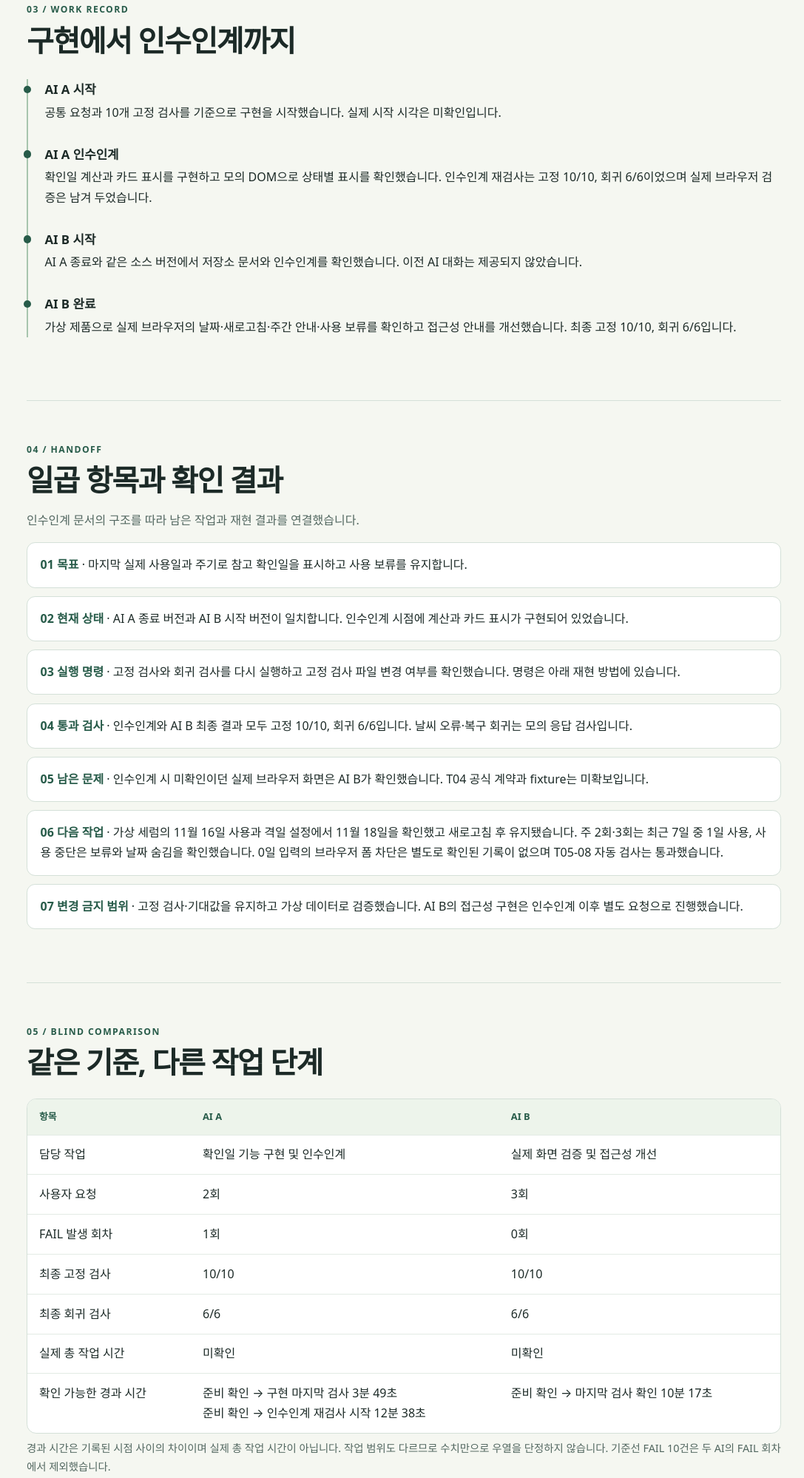
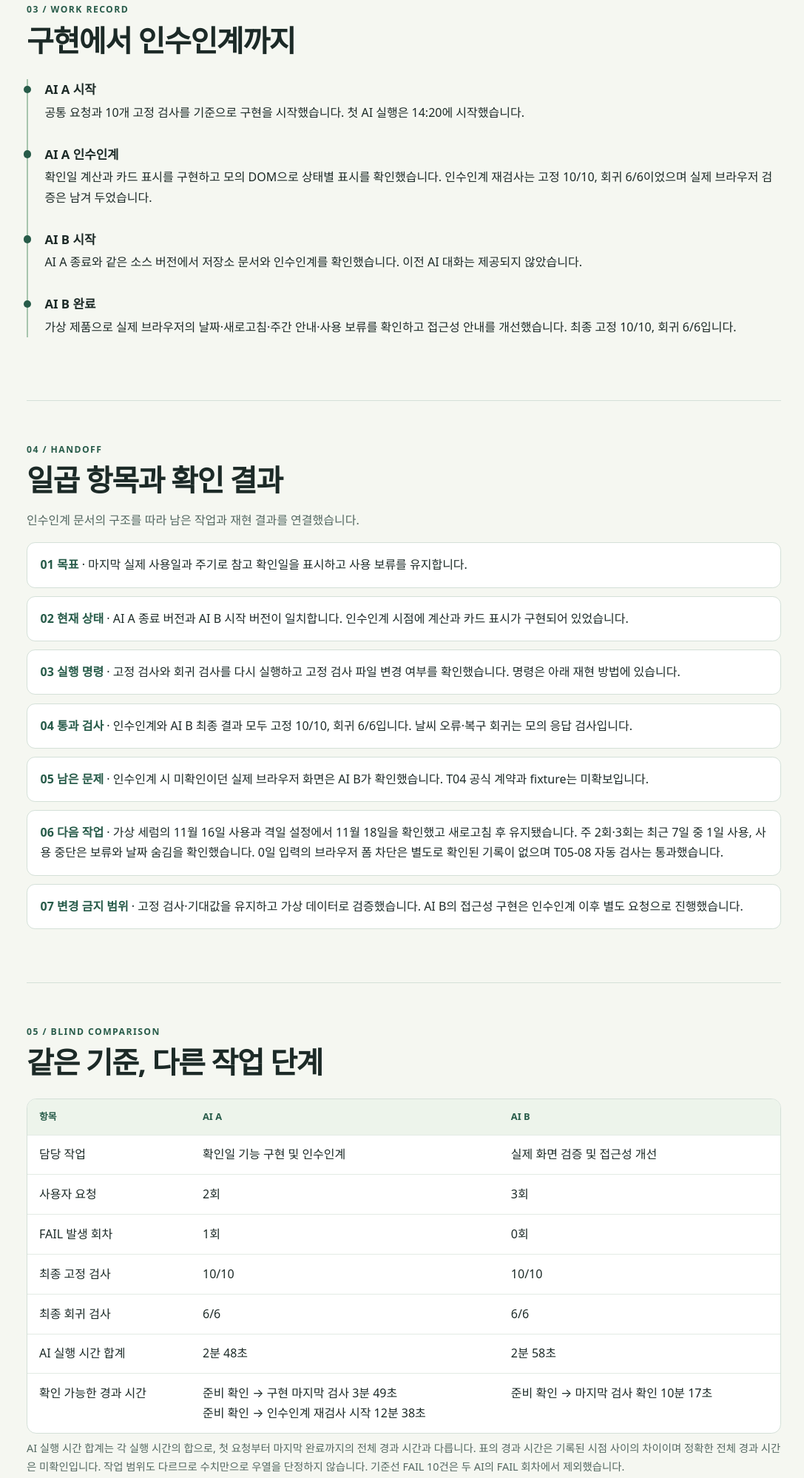
Before and after one commit to wjddncjf/my-skin-weather, a plain HTML site: page dist/task5/index.html in a window 1280 px wide. Shown: the part 2115-4113 px from the top of the page at 74% size, without its empty margins (94-1181 px from the left). Drawn offline with Linux system fonts and the light colour scheme.

Commit message:
docs: update task5 AI execution times

```diff
--- a/dist/task5/index.html
+++ b/dist/task5/index.html
@@ -17,9 +17,9 @@
 <section id="tests"><div class="section-label">02 / FIXED TESTS</div><h2>작업 전에 고정한 검사</h2><p class="lead">같은 입력과 기대값으로 계산, 날짜 경계, 예외와 기존 보류 판정을 확인합니다.</p><div class="table-wrap"><table><thead><tr><th scope="col">ID</th><th scope="col">입력</th><th scope="col">기대값</th></tr></thead><tbody>
 <tr><td>T05-01</td><td>2026-11-16 사용 · 격일</td><td>2026-11-18</td></tr><tr><td>T05-02</td><td>2026-11-16 사용 · 직접 지정 3일</td><td>2026-11-19</td></tr><tr><td>T05-03</td><td>2026-11-16 사용 · 매일</td><td>2026-11-17</td></tr><tr><td>T05-04</td><td>2026-11-16 사용 · 주 1회</td><td>2026-11-23</td></tr><tr><td>T05-05</td><td>2026-11-30 사용 · 격일</td><td>2026-12-02</td></tr><tr><td>T05-06</td><td>2026-12-30 사용 · 직접 지정 3일</td><td>2027-01-02</td></tr><tr><td>T05-07</td><td>사용 기록 없음 · 격일</td><td>사용 기록 없음 표시 · 확인일 미표시</td></tr><tr><td>T05-08</td><td>직접 지정 0일</td><td>잘못된 설정 안내 · 확인일 미표시</td></tr><tr><td>T05-09</td><td>2026-11-16 사용 · 주 2회</td><td>주간 사용 횟수 안내 · 특정 날짜 단정 금지</td></tr><tr><td>T05-10</td><td>2026-11-16 사용 · 격일 · 사용 중단</td><td>사용 보류 유지 · 사용 가능 안내 금지</td></tr>
 </tbody></table></div><p class="note">T05-01~06의 날짜는 모두 다음 주기 확인일입니다. 기준 문서와 검사 스크립트는 <a href="https://github.com/wjddncjf/my-skin-weather/blob/15356ddf398b583517214665e1053bde7f6803db/T05_FIXED_TESTS.md">고정 검사 문서</a>와 <a href="https://github.com/wjddncjf/my-skin-weather/blob/15356ddf398b583517214665e1053bde7f6803db/scripts/t05-fixed.test.mjs">검사 코드</a>에서 확인할 수 있습니다.</p></section>
-<section id="journey"><div class="section-label">03 / WORK RECORD</div><h2>구현에서 인수인계까지</h2><ol class="timeline"><li><strong>AI A 시작</strong><p>공통 요청과 10개 고정 검사를 기준으로 구현을 시작했습니다. 실제 시작 시각은 미확인입니다.</p></li><li><strong>AI A 인수인계</strong><p>확인일 계산과 카드 표시를 구현하고 모의 DOM으로 상태별 표시를 확인했습니다. 인수인계 재검사는 고정 10/10, 회귀 6/6이었으며 실제 브라우저 검증은 남겨 두었습니다.</p></li><li><strong>AI B 시작</strong><p>AI A 종료와 같은 소스 버전에서 저장소 문서와 인수인계를 확인했습니다. 이전 AI 대화는 제공되지 않았습니다.</p></li><li><strong>AI B 완료</strong><p>가상 제품으로 실제 브라우저의 날짜·새로고침·주간 안내·사용 보류를 확인하고 접근성 안내를 개선했습니다. 최종 고정 10/10, 회귀 6/6입니다.</p></li></ol></section>
+<section id="journey"><div class="section-label">03 / WORK RECORD</div><h2>구현에서 인수인계까지</h2><ol class="timeline"><li><strong>AI A 시작</strong><p>공통 요청과 10개 고정 검사를 기준으로 구현을 시작했습니다. 첫 AI 실행은 14:20에 시작했습니다.</p></li><li><strong>AI A 인수인계</strong><p>확인일 계산과 카드 표시를 구현하고 모의 DOM으로 상태별 표시를 확인했습니다. 인수인계 재검사는 고정 10/10, 회귀 6/6이었으며 실제 브라우저 검증은 남겨 두었습니다.</p></li><li><strong>AI B 시작</strong><p>AI A 종료와 같은 소스 버전에서 저장소 문서와 인수인계를 확인했습니다. 이전 AI 대화는 제공되지 않았습니다.</p></li><li><strong>AI B 완료</strong><p>가상 제품으로 실제 브라우저의 날짜·새로고침·주간 안내·사용 보류를 확인하고 접근성 안내를 개선했습니다. 최종 고정 10/10, 회귀 6/6입니다.</p></li></ol></section>
 <section id="handoff"><div class="section-label">04 / HANDOFF</div><h2>일곱 항목과 확인 결과</h2><p class="lead">인수인계 문서의 구조를 따라 남은 작업과 재현 결과를 연결했습니다.</p><ol class="handoff"><li><strong>01 목표</strong> · 마지막 실제 사용일과 주기로 참고 확인일을 표시하고 사용 보류를 유지합니다.</li><li><strong>02 현재 상태</strong> · AI A 종료 버전과 AI B 시작 버전이 일치합니다. 인수인계 시점에 계산과 카드 표시가 구현되어 있었습니다.</li><li><strong>03 실행 명령</strong> · 고정 검사와 회귀 검사를 다시 실행하고 고정 검사 파일 변경 여부를 확인했습니다. 명령은 아래 재현 방법에 있습니다.</li><li><strong>04 통과 검사</strong> · 인수인계와 AI B 최종 결과 모두 고정 10/10, 회귀 6/6입니다. 날씨 오류·복구 회귀는 모의 응답 검사입니다.</li><li><strong>05 남은 문제</strong> · 인수인계 시 미확인이던 실제 브라우저 화면은 AI B가 확인했습니다. T04 공식 계약과 fixture는 미확보입니다.</li><li><strong>06 다음 작업</strong> · 가상 세럼의 11월 16일 사용과 격일 설정에서 11월 18일을 확인했고 새로고침 후 유지됐습니다. 주 2회·3회는 최근 7일 중 1일 사용, 사용 중단은 보류와 날짜 숨김을 확인했습니다. 0일 입력의 브라우저 폼 차단은 별도로 확인된 기록이 없으며 T05-08 자동 검사는 통과했습니다.</li><li><strong>07 변경 금지 범위</strong> · 고정 검사·기대값을 유지하고 가상 데이터로 검증했습니다. AI B의 접근성 구현은 인수인계 이후 별도 요청으로 진행했습니다.</li></ol></section>
-<section id="comparison"><div class="section-label">05 / BLIND COMPARISON</div><h2>같은 기준, 다른 작업 단계</h2><div class="table-wrap"><table><thead><tr><th scope="col">항목</th><th scope="col">AI A</th><th scope="col">AI B</th></tr></thead><tbody><tr><td>담당 작업</td><td>확인일 기능 구현 및 인수인계</td><td>실제 화면 검증 및 접근성 개선</td></tr><tr><td>사용자 요청</td><td>2회</td><td>3회</td></tr><tr><td>FAIL 발생 회차</td><td>1회</td><td>0회</td></tr><tr><td>최종 고정 검사</td><td>10/10</td><td>10/10</td></tr><tr><td>최종 회귀 검사</td><td>6/6</td><td>6/6</td></tr><tr><td>실제 총 작업 시간</td><td>미확인</td><td>미확인</td></tr><tr><td>확인 가능한 경과 시간</td><td>준비 확인 → 구현 마지막 검사 3분 49초<br>준비 확인 → 인수인계 재검사 시작 12분 38초</td><td>준비 확인 → 마지막 검사 확인 10분 17초</td></tr></tbody></table></div><p class="note">경과 시간은 기록된 시점 사이의 차이이며 실제 총 작업 시간이 아닙니다. 작업 범위도 다르므로 수치만으로 우열을 단정하지 않습니다. 기준선 FAIL 10건은 두 AI의 FAIL 회차에서 제외했습니다.</p></section>
+<section id="comparison"><div class="section-label">05 / BLIND COMPARISON</div><h2>같은 기준, 다른 작업 단계</h2><div class="table-wrap"><table><thead><tr><th scope="col">항목</th><th scope="col">AI A</th><th scope="col">AI B</th></tr></thead><tbody><tr><td>담당 작업</td><td>확인일 기능 구현 및 인수인계</td><td>실제 화면 검증 및 접근성 개선</td></tr><tr><td>사용자 요청</td><td>2회</td><td>3회</td></tr><tr><td>FAIL 발생 회차</td><td>1회</td><td>0회</td></tr><tr><td>최종 고정 검사</td><td>10/10</td><td>10/10</td></tr><tr><td>최종 회귀 검사</td><td>6/6</td><td>6/6</td></tr><tr><td>AI 실행 시간 합계</td><td>2분 48초</td><td>2분 58초</td></tr><tr><td>확인 가능한 경과 시간</td><td>준비 확인 → 구현 마지막 검사 3분 49초<br>준비 확인 → 인수인계 재검사 시작 12분 38초</td><td>준비 확인 → 마지막 검사 확인 10분 17초</td></tr></tbody></table></div><p class="note">AI 실행 시간 합계는 각 실행 시간의 합으로, 첫 요청부터 마지막 완료까지의 전체 경과 시간과 다릅니다. 표의 경과 시간은 기록된 시점 사이의 차이이며 정확한 전체 경과 시간은 미확인입니다. 작업 범위도 다르므로 수치만으로 우열을 단정하지 않습니다. 기준선 FAIL 10건은 두 AI의 FAIL 회차에서 제외했습니다.</p></section>
 <section id="accessibility"><div class="section-label">06 / ACCESSIBILITY</div><h2>AI B가 더한 안내</h2><div class="cards"><div class="card"><h3>판정과 날짜의 맥락</h3><p>시각적으로 숨긴 “제품 사용 판정”을 더하고 날짜에 한국어 접근성 이름을 부여했습니다. 화면의 날짜와 계산은 유지했습니다.</p></div><div class="card"><h3>저장 후 결과</h3><p>기존 상태 알림에 제품명, 판정, 확인일 또는 보류·주간 안내와 참고 문구를 포함하도록 했습니다.</p></div></div><p class="note">실제 브라우저의 접근성 트리에서 날짜와 보류, 저장 결과를 확인했습니다. 실제 스크린 리더의 음성 출력은 미완료입니다.</p></section>
 <section id="next"><div class="section-label">07 / NEXT TOOL CHOICE</div><h2>다음 작업의 도구 선택 기준</h2><div class="cards"><div class="card"><h3>결정적 로직과 회귀</h3><p>고정 입력·기대값의 반복 확인은 자동 검사로 수행하고, 변경 전후 결과와 실패 회차를 기록합니다.</p></div><div class="card"><h3>실제 사용과 접근성</h3><p>저장·새로고침·표시 흐름은 격리된 브라우저와 가상 데이터로 확인합니다. 접근성 트리는 구조 확인에 쓰고 실제 음성은 별도 스크린 리더로 검증합니다.</p></div><div class="card"><h3>인수인계와 재현</h3><p>이전 대화 대신 고정 소스, 명령, 확인 결과와 미확인 사항이 남는 문서를 기준으로 도구를 선택합니다.</p></div><div class="card"><h3>판단의 한계</h3><p>업무 범위, 재현성, 개인정보 경계와 미검증 항목을 함께 고려합니다. 서로 다른 작업의 검사 수치만으로 선택하지 않습니다.</p></div></div></section>
 <section id="reproduce"><div class="section-label">08 / REPRODUCE</div><h2>직접 확인하기</h2><p>저장소 루트에서 다음 명령으로 검사를 실행합니다. 브라우저 검증은 새 프로필과 가상 제품을 사용합니다.</p><pre><code>node --test scripts/t05-fixed.test.mjs
```
Also changed, not shown: 2 other files.
